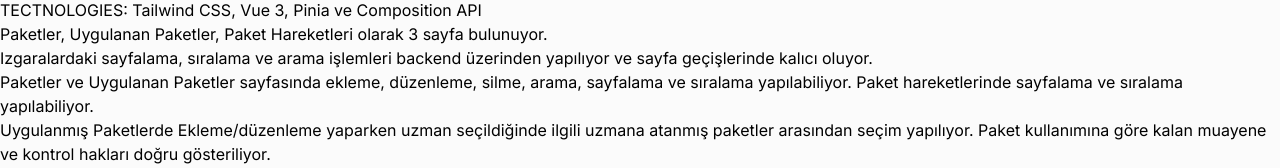
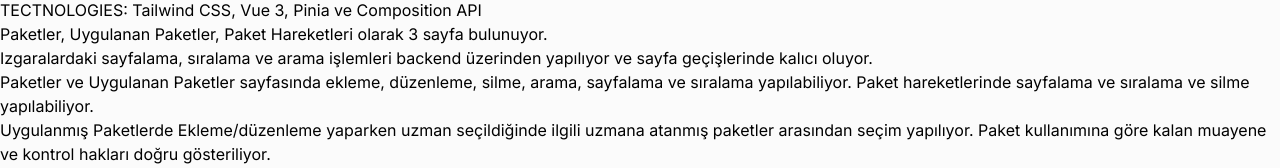
Before and after one commit to mustafafiliz/frontend-case-study, a Vue app: page / in a window 1280 px wide. Shown: the part 146-314 px from the top of the page. Built offline with nearby package versions, Linux system fonts and the light colour scheme; what v-dropdown-menu would draw is missing.

Commit message:
fix: homeview note

```diff
--- a/src/views/HomeView.vue
+++ b/src/views/HomeView.vue
@@ -21,7 +21,7 @@
       <li>
         Paketler ve Uygulanan Paketler sayfasında ekleme, düzenleme, silme,
         arama, sayfalama ve sıralama yapılabiliyor. Paket hareketlerinde
-        sayfalama ve sıralama yapılabiliyor.
+        sayfalama ve sıralama ve silme yapılabiliyor.
       </li>
       <li>
         Uygulanmış Paketlerde Ekleme/düzenleme yaparken uzman seçildiğinde
```
